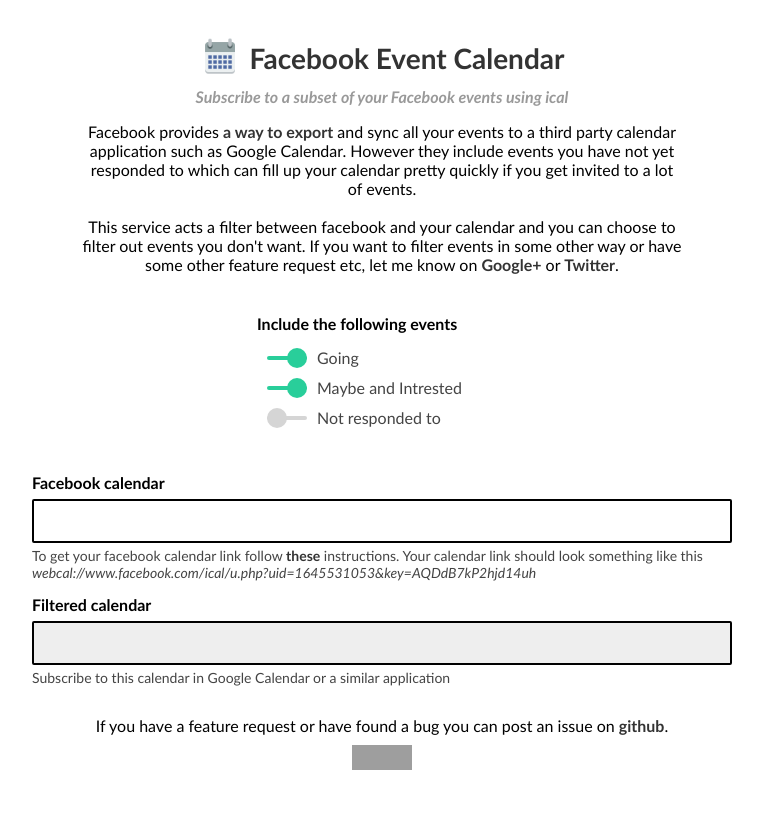
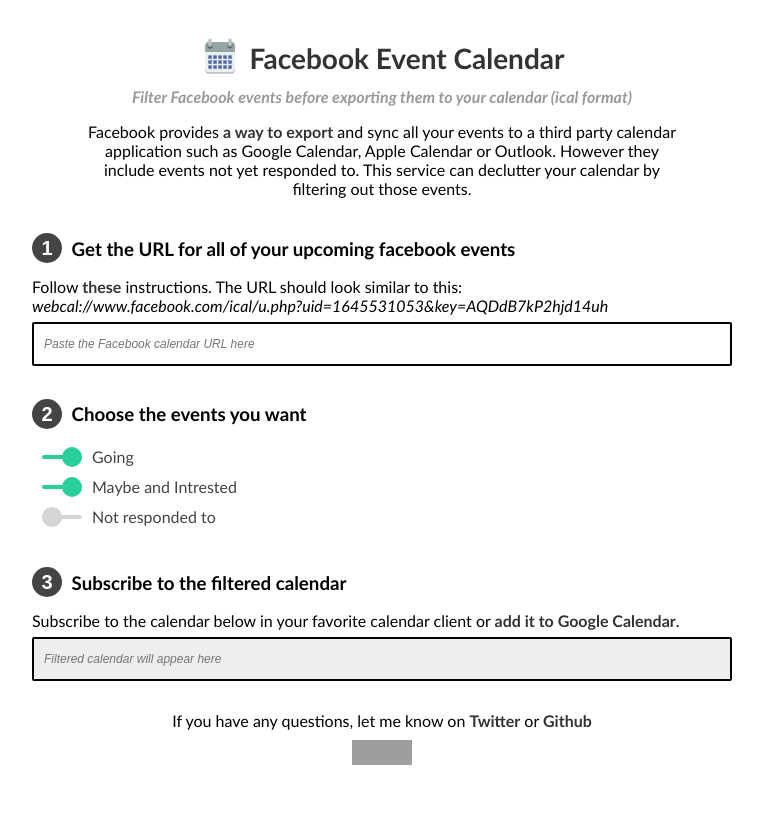
Before and after one commit to simonbengtsson/eventcal, a PHP site: page /app/index.php in a window 1280 px wide. Shown: the whole page, without its empty margins (258-1021 px from the left). After the commit the page ends 765 px from the top, so only its background shows below. Run offline with PHP 8.4, Linux system fonts and the light colour scheme; some libraries are stand-ins or nearby versions; grey boxes are pictures that could not be loaded.

Commit message:
Redesign

```diff
--- a/app/index.php
+++ b/app/index.php
@@ -49,21 +49,21 @@
 
     <h1><img src="appicon.png">Facebook Event Calendar</h1>
 
-    <p class="sub-header">Subscribe to a subset of your Facebook events using ical</p>
+    <p class="sub-header">Filter Facebook events before exporting them to your calendar (ical format)</p>
 
     <p class="main-desc">
         Facebook provides <a href="https://www.facebook.com/help/152652248136178/">a way to export</a> and sync all your
-        events to a third party calendar application such as Google Calendar. However they include events you have not yet
-        responded to which can fill up your calendar pretty quickly if you get invited to a lot of events. <br><br>
-
-        This service acts a filter between facebook and your calendar and you can choose to filter out events you don't want.
-        If you want to filter events in some other
-        way or have some other feature request etc, let me know on <a href="https://google.com/+simonbengtsson">Google+</a> or
-        <a href="https://twitter.com/simongbengtsson">Twitter</a>.
+        events to a third party calendar application such as Google Calendar, Apple Calendar or Outlook. However they
+        include events not yet responded to. This service can declutter your calendar by filtering out those events.
     </p>
 
+    <h3><span class="progress-step first">1</span> Get the URL for all of your upcoming facebook events</h3>
+    Follow <a href="https://www.facebook.com/help/152652248136178">these</a> instructions. The URL should
+    look similar to this: <em>webcal://www.facebook.com/ical/u.php?uid=1645531053&key=AQDdB7kP2hjd14uh</em>
+        <input id="fb-calendar" placeholder="Paste the Facebook calendar URL here">
+
+    <h3><span class="progress-step second">2</span> Choose the events you want</h3>
     <div class="options">
-        <label style="display: block; margin-bottom: 10px;">Include the following events</label>
         <label class="switcher">
             <input type="checkbox" checked="checked" value="<?php echo STATUS_GOING ?>"/>
             <span class="switcher__indicator"></span> Going
@@ -78,25 +78,15 @@
         </label><br/>
     </div>
 
-    <form id="calendar-form">
-        <label for="fb-calendar">Facebook calendar</label><br>
-        <input id="fb-calendar">
+    <h3><span class="progress-step third">3</span> Subscribe to the filtered calendar</h3>
+    Subscribe to the calendar below in your favorite calendar client or <a id="gcal" href="#">add it to Google Calendar</a>.
+    <input id="filtered-calendar" readonly placeholder="Filtered calendar will appear here">
 
-        <p class="help-block">
-            To get your facebook calendar link follow <a href="https://www.facebook.com/help/152652248136178">these</a>
-            instructions. Your calendar link should look something like this
-            <em>webcal://www.facebook.com/ical/u.php?uid=1645531053&key=AQDdB7kP2hjd14uh</em>
-        </p>
-    </form>
-
-    <label for="filtered-calendar">Filtered calendar</label><br>
-    <input id="filtered-calendar" readonly>
-
-    <p class="help-block">Subscribe to this calendar in Google Calendar or a similar application</p>
+    <p class="help-block"></p>
 
     <p class="open-source-desc">
-        If you have a feature request or have found a bug you can post an issue on
-        <a href="http://github.com/simonbengtsson/eventcal">github</a>.
+        If you have any questions, let me know on <a href="https://twitter.com/simongbengtsson">Twitter</a> or
+        <a href="http://github.com/simonbengtsson/eventcal">Github</a>
         <iframe class="github-badge"
                 src="https://ghbtns.com/github-btn.html?user=simonbengtsson&repo=eventcal&type=star&count=false"
                 frameborder="0"
@@ -108,7 +98,8 @@
 <script src="https://code.jquery.com/jquery-3.1.0.min.js"></script>
 <script>
     +function () {
-        var $form = $("#calendar-form");
+        var $fbCal = $("#fb-calendar");
+        var $gcal = $("#gcal");
         var $filteredCal = $('#filtered-calendar');
         var $switches = $('.options .switcher input');
 
@@ -116,7 +107,7 @@
             update();
         });
 
-        $form.find('input').on('input', function () {
+        $fbCal.on('input', function () {
             update();
 
         });
@@ -134,8 +125,11 @@
                 url += '&status=' + status.join(',');
 
                 $filteredCal.val(url);
+                var gcalUrl = "https://www.google.com/calendar/render?cid=" + encodeURIComponent(url);
+                $gcal.attr("href", gcalUrl);
             } else {
                 $filteredCal.val("");
+                $gcal.attr("href", "");
             }
         }
 
--- a/app/style.css
+++ b/app/style.css
@@ -20,6 +20,11 @@
     padding-bottom: 10px;
     padding-right: 10px;
     vertical-align: middle;
+}
+
+h3 {
+    margin-bottom: 0.7em;
+    margin-top: 2em;
 }
 
 .sub-header {
@@ -105,7 +110,6 @@
 
 .options {
     width: 250px;
-    margin: 0 auto;
     margin-bottom: 40px;
 }
 
@@ -115,6 +119,24 @@
     font-weight:normal;
 }
 
+.progress-step {
+    margin-top: -5px;
+    margin-right: 5px;width: 30px;
+    height: 30px;
+    font-family: Arial, sans-serif;
+    font-size: 20px;
+    display: inline-block;
+    text-align: center;
+    vertical-align: middle;
+    line-height: 30px;
+    background: #444 !important;
+    border-radius: 100px;
+    color: #fff;
+}
+
+.progress-step.first { background: #9b59b6; }
+.progress-step.second { background: #29ce9a; }
+.progress-step.third { background: #e67e22; }
 
 
 /** -- SWITCHER http://codepen.io/someatoms/pen/JKBrjo -- **/
```
